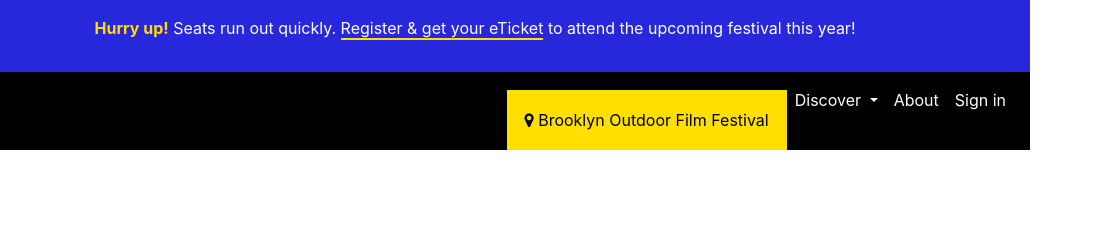
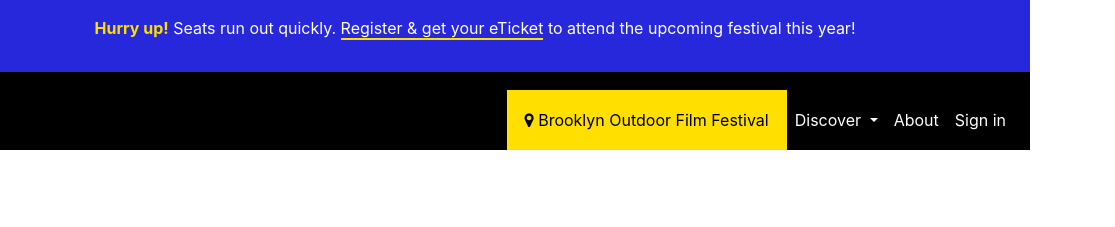
Before and after one commit to spacemudd/openclassrooms, a website: page 2-analyze-client-needs/project/index.html in a window 1280 px wide. Shown: the top 227 px of the page, 165-1280 px from the left. Drawn offline with Linux system fonts and the light colour scheme.

Commit message:
Align navbar items

```diff
--- a/2-analyze-client-needs/project/css/base/navbar.css
+++ b/2-analyze-client-needs/project/css/base/navbar.css
@@ -1,5 +1,9 @@
 .bg-black {
     background-color: black;
+}
+
+.nav-item {
+	margin-top: 20px;
 }
 
 .location-button {
```
